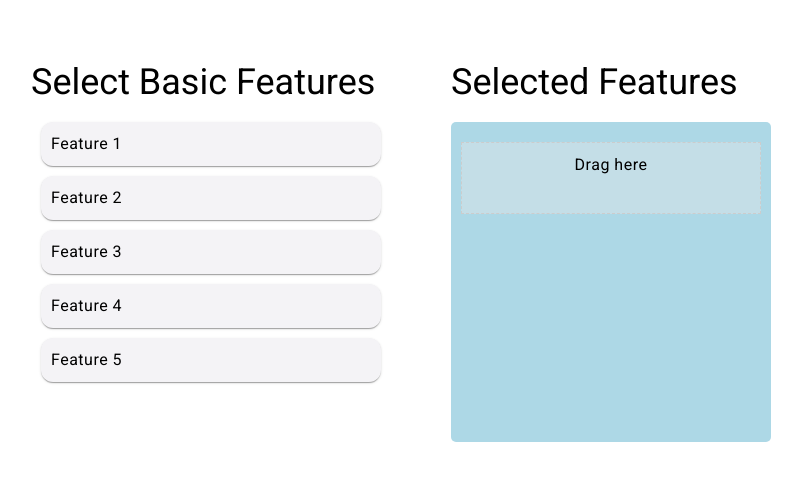
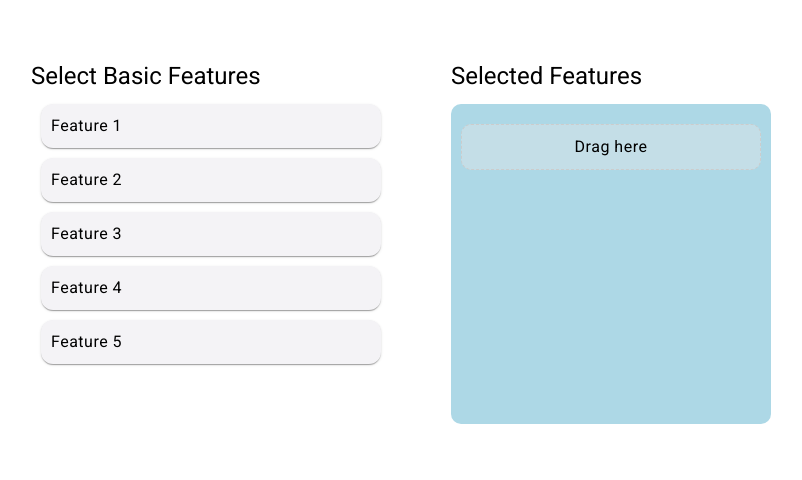
Before and after one commit to SergiiMytakii/feature-suite, an Angular app: page / in a window 1280 px wide. Shown: the top 480 px of the page, without its empty margins (29-831 px from the left). Built offline with nearby package versions, Linux system fonts and the light colour scheme.

Commit message:
add max level

```diff
--- a/src/app/app.component.css
+++ b/src/app/app.component.css
@@ -20,7 +20,7 @@
 .light-blue {
   background-color: lightblue;
   padding: 10px;
-  border-radius: 5px;
+  border-radius: 10px;
   min-height: 300px;
   width: 300px;
 }
@@ -44,7 +44,7 @@
   border: 1px dashed #ccc;
   text-align: center;
   margin-top: 10px;
-  height: 50px;
+  border-radius: 10px;
 
 }
 
--- a/src/app/app.component.html
+++ b/src/app/app.component.html
@@ -4,9 +4,9 @@
         cdkDropList
         [cdkDropListData]="features"
         [cdkDropListConnectedTo]="connectedDropListsIds"
-    (cdkDropListDropped)="drop($event, parentFeature)"
+        (cdkDropListDropped)="drop($event, rootFeature)"
       >
-    <h3>Select Basic Features</h3>
+    <h6>Select Basic Features</h6>
     <div *ngFor="let feature of features" cdkDrag cdkDragHandle>
       <mat-card class="mat-card-custom">{{ feature.name }}</mat-card>
       <div *cdkDragPlaceholder></div>
@@ -16,20 +16,21 @@
   <!-- Right: Selected Features List -->
   <div class="selected-features"
       cdkDropList
-      [id]="parentFeature.id"
-      [cdkDropListData]="parentFeature.subFeatures || []"
+      [id]="rootFeature.id"
+      [cdkDropListData]="rootFeature.subFeatures || []"
       [cdkDropListConnectedTo]="connectedDropListsIds"
-      (cdkDropListDropped)="drop($event, parentFeature)">
-    <h3>Selected Features</h3>
+      (cdkDropListDropped)="drop($event, rootFeature)">
+    <h6>Selected Features</h6>
 
     <div class="light-blue" >
-      <div *ngFor="let feature of parentFeature.subFeatures" >
+      <div *ngFor="let feature of rootFeature.subFeatures" >
         <app-feature-item
             cdkDrag
             [feature]="feature"
             [connectedDropListsIds]="connectedDropListsIds"
             (dropEmitter)="drop($event, feature)"
-        [parentFeature]="parentFeature"></app-feature-item>
+            [maxLevel]="maxLevel"
+            [parentFeature]="rootFeature"></app-feature-item>
       </div>
       <div class="drag-placeholder">Drag here</div>
     </div>
--- a/src/app/app.component.ts
+++ b/src/app/app.component.ts
@@ -20,22 +20,22 @@ import { Feature } from './models/feature';
 export class AppComponent implements AfterViewInit {
   @ViewChildren(CdkDropList) dropLists!: QueryList<CdkDropList>;
   public get connectedDropListsIds(): string[] {
-    return this.getIdsRecursive( this.parentFeature).reverse();
+    return this.getIdsRecursive( this.rootFeature).reverse();
   }
 
   ngAfterViewInit() {
-    this.getIdsRecursive( this.parentFeature).reverse();
+    this.getIdsRecursive( this.rootFeature).reverse();
   }
 
-  parentFeature: Feature = { id: '0', name: 'Feature', subFeatures: [] };
+  rootFeature: Feature = { id: '0', name: 'Feature', subFeatures: [] , level: 0};
   features: Feature[] = [
-    { id: '1', name: 'Feature 1' },
-    { id:' 2', name: 'Feature 2' },
-    { id: '3', name: 'Feature 3' },
-    { id: '4', name: 'Feature 4' },
-    { id: '5', name: 'Feature 5' },
+    { id: '1', name: 'Feature 1', level: 0 },
+    { id:' 2', name: 'Feature 2' , level: 0},
+    { id: '3', name: 'Feature 3' , level: 0},
+    { id: '4', name: 'Feature 4' , level: 0},
+    { id: '5', name: 'Feature 5' , level: 0},
   ];
-
+  maxLevel = 3;
 
 
   drop( event: CdkDragDrop<Feature[]>, parentFeature: Feature ) {
@@ -45,15 +45,21 @@ export class AppComponent implements AfterViewInit {
       moveItemInArray(event.container.data, event.previousIndex, event.currentIndex);
     } else {
       const draggedFeature = event.previousContainer.data[event.previousIndex];
+      const nestedLevels = calculateNestedLevels(this.rootFeature);
+      console.log('nestedLevels: ',  nestedLevels);
+      if (nestedLevels >= this.maxLevel) {
+        alert('Maximum level reached');
+        return;
+      }
       const newSubFeature: Feature = {
         ...draggedFeature,
         id: Date.now().toString(),
         subFeatures: [],
         name: parentFeature.name + ' + ' + draggedFeature.name.substring(7),
+        level: nestedLevels,
       };
       event.container.data.splice(event.currentIndex, 0, newSubFeature);
     }
-    // this.connectDropLists();
   }
   private getIdsRecursive(feature: Feature): string[] {
     let ids = [feature.id];
@@ -63,3 +69,17 @@ export class AppComponent implements AfterViewInit {
   }
 
 }
+
+function calculateNestedLevels(rootFeature: Feature): number {
+  if (!rootFeature.subFeatures || rootFeature.subFeatures.length === 0) {
+    return 0
+  }
+
+  let maxDepth = 0
+  for (const subFeature of rootFeature.subFeatures) {
+    const subDepth = calculateNestedLevels(subFeature)
+    maxDepth = Math.max(maxDepth, subDepth)
+  }
+
+  return maxDepth + 1
+}
--- a/src/app/feature-item/feature-item.component.css
+++ b/src/app/feature-item/feature-item.component.css
@@ -16,13 +16,13 @@
     border: 1px dashed #ccc;
     margin-top: 10px;
     margin-bottom: 10px;
-    height: 50px;
+    border-radius: 10px;
     background-color:    rgb(196, 222, 231);
   }
 
   .drag-placeholder:hover {
     background-color: #afcee9;
-    transition: background-color 0.3s ease;
+    transition: background-color 0.5s ease;
   }
 
   .card-content {
--- a/src/app/feature-item/feature-item.component.html
+++ b/src/app/feature-item/feature-item.component.html
@@ -21,12 +21,13 @@
       [cdkDropListConnectedTo]="connectedDropListsIds"
       (cdkDropListDropped)="dropNested($event)">
 
-      <div class="drag-placeholder">Drag here</div>
+      <div *ngIf="feature.level < maxLevel-1" class="drag-placeholder">Drag here</div>
       <div *ngFor="let subFeature of feature.subFeatures" class="indented">
         <app-feature-item
-        cdkDrag
+          cdkDrag
           [feature]="subFeature"
           [parentFeature]="feature"
+          [maxLevel]="maxLevel"
           [connectedDropListsIds]="connectedDropListsIds"
           (dropEmitter)="dropNested($event)"
         ></app-feature-item>
--- a/src/app/feature-item/feature-item.component.ts
+++ b/src/app/feature-item/feature-item.component.ts
@@ -18,6 +18,7 @@ import { MatIconModule } from '@angular/material/icon';
 })
 export class FeatureItemComponent {
 
+  @Input() maxLevel!: number;
   @Input() feature!: Feature;
   @Input() parentFeature?: Feature;
   @Input() dropLists?: QueryList<CdkDropList>;
--- a/src/app/models/feature.ts
+++ b/src/app/models/feature.ts
@@ -2,5 +2,5 @@ export interface Feature {
     id: string;
     name: string;
     subFeatures?: Feature[];
-    isActive?: boolean;
+    level: number;
   }
```
Lines whose indentation alone changed are shown as unchanged.
